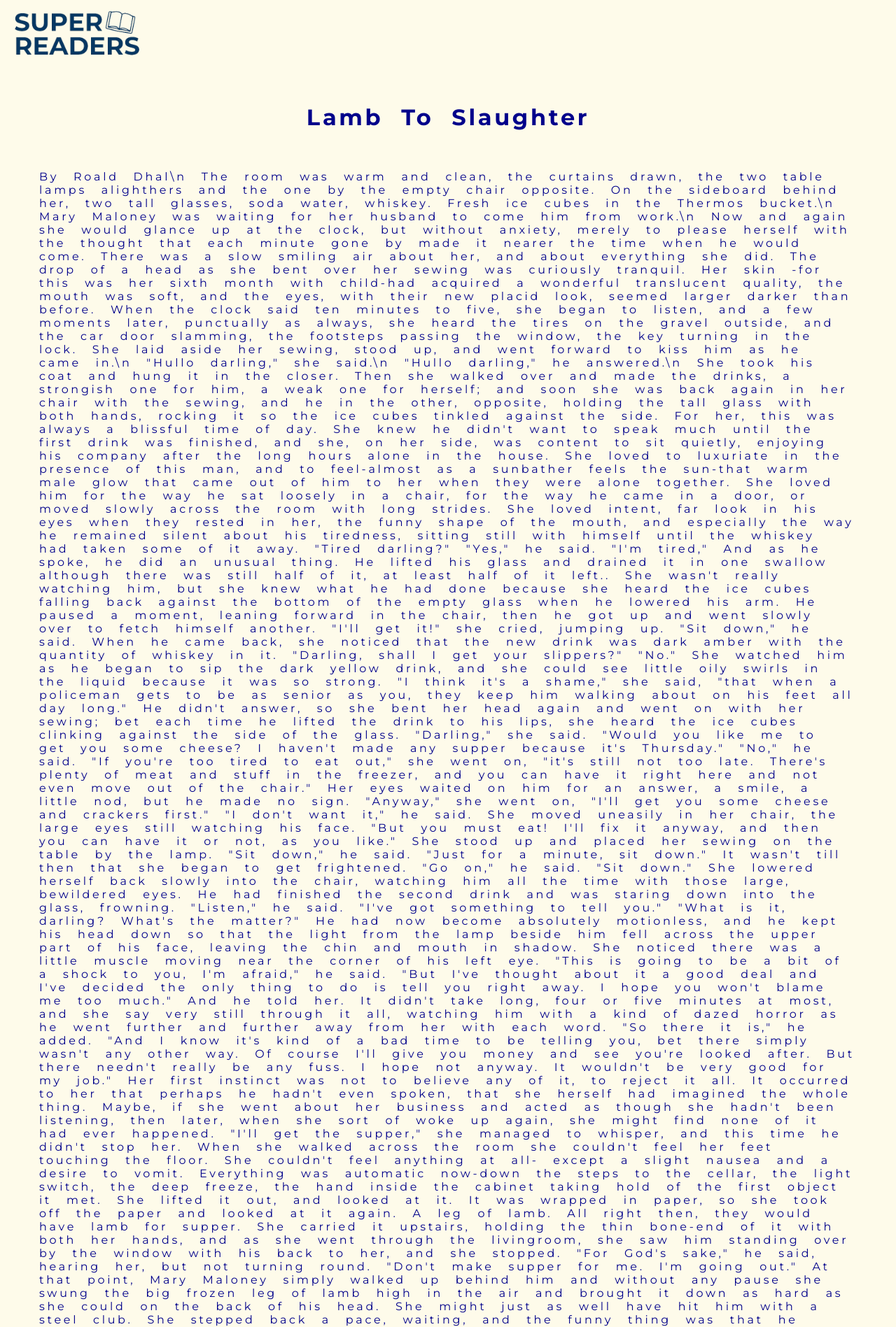
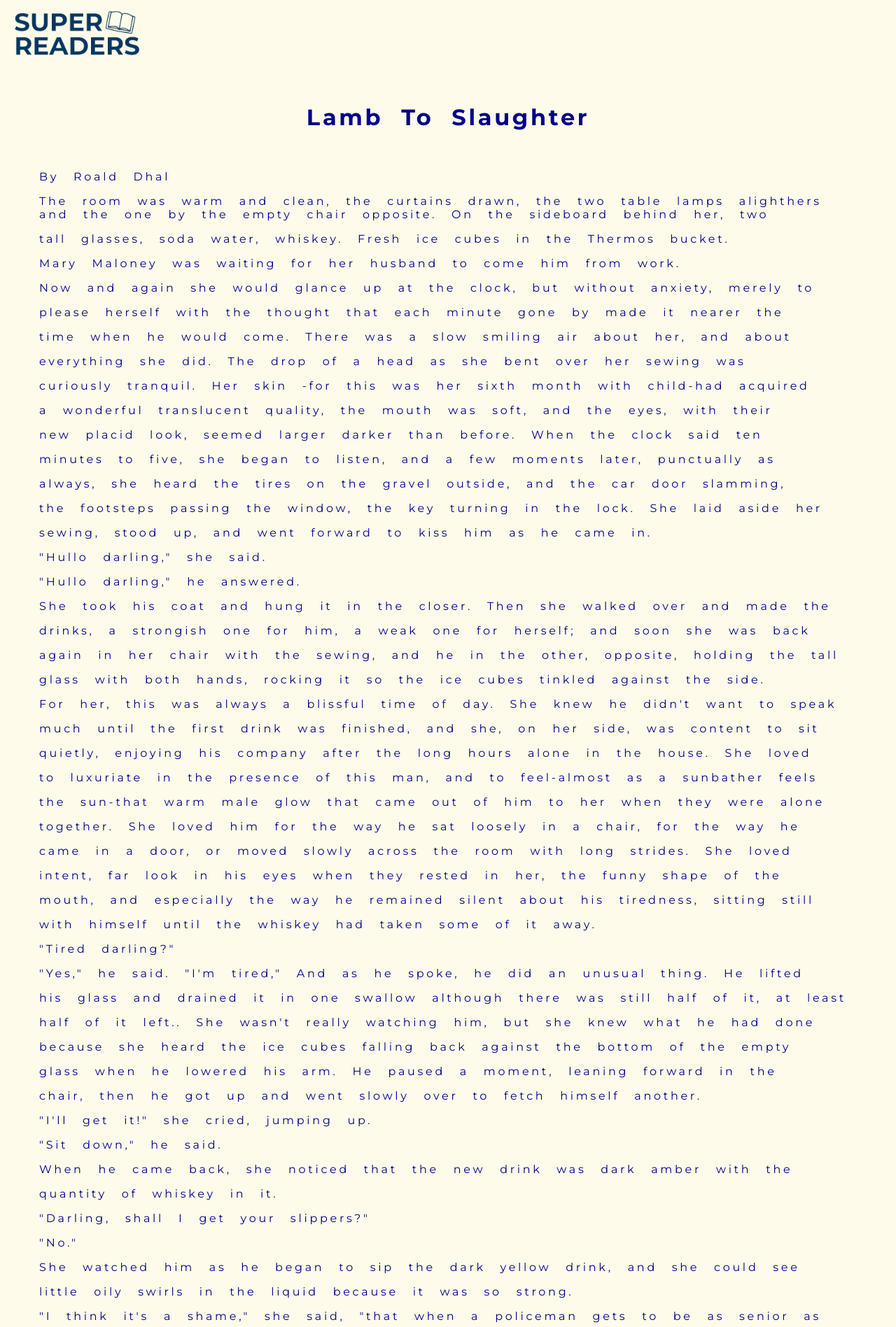
Before and after one commit to linguini1/oec-2024, a Flask app: page /reading/LambToSlaughter in a window 1280 px wide. Shown: the top 1897 px of the page at 70% size. Run offline with Flask 3, Linux system fonts and the light colour scheme.

Commit message:
Fixed formatting for book page.

```diff
--- a/main.py
+++ b/main.py
@@ -34,10 +34,11 @@ def storybank_api(story: str):
         return {"message": f"Story {story} does not exist."}, 400
 
     title, path = data
+    story_contents = ""
     with open(path, "r", encoding="utf-8") as file:
-        story_contents = file.read()
+        for line in file:
+            story_contents += f"<p>{line}</p>"
 
-    story.replace("\n", "<br></br>")
     return render_template("book.html", story=title, story_contents=story_contents)
 
 
--- a/static/assets/LambToSlaughter.txt
+++ b/static/assets/LambToSlaughter.txt
@@ -1,7 +1,7 @@
-By Roald Dhal\n
+By Roald Dhal
 The room was warm and clean, the curtains drawn, the two table lamps alighthers and the one by the empty chair opposite. On the sideboard behind her, two
-tall glasses, soda water, whiskey. Fresh ice cubes in the Thermos bucket.\n
-Mary Maloney was waiting for her husband to come him from work.\n
+tall glasses, soda water, whiskey. Fresh ice cubes in the Thermos bucket.
+Mary Maloney was waiting for her husband to come him from work.
 Now and again she would glance up at the clock, but without anxiety, merely to
 please herself with the thought that each minute gone by made it nearer the
 time when he would come. There was a slow smiling air about her, and about
@@ -12,9 +12,9 @@ new placid look, seemed larger darker than before. When the clock said ten
 minutes to five, she began to listen, and a few moments later, punctually as
 always, she heard the tires on the gravel outside, and the car door slamming,
 the footsteps passing the window, the key turning in the lock. She laid aside her
-sewing, stood up, and went forward to kiss him as he came in.\n
-"Hullo darling," she said.\n
-"Hullo darling," he answered.\n
+sewing, stood up, and went forward to kiss him as he came in.
+"Hullo darling," she said.
+"Hullo darling," he answered.
 She took his coat and hung it in the closer. Then she walked over and made the
 drinks, a strongish one for him, a weak one for herself; and soon she was back
 again in her chair with the sewing, and he in the other, opposite, holding the tall
--- a/static/book.css
+++ b/static/book.css
@@ -3,8 +3,19 @@
   word-spacing: 1.225ch; /* 3.5x letter-spacing */
 }
 
-.title{
-    text-align: center;
-    margin-top: 2cm;
-    margin-bottom: 1.5cm;
+.title {
+  text-align: center;
+  margin-top: 2cm;
+  margin-bottom: 1.5cm;
 }
+
+#back-link {
+  font-size: 2em;
+  font-weight: 500;
+  text-transform: uppercase;
+}
+
+#back-link:hover {
+  font-weight: 600;
+  text-decoration: underline;
+}
--- a/templates/book.html
+++ b/templates/book.html
@@ -10,18 +10,14 @@
 <body>
     {% if story %}
     <h1 class="title">{{ story }}</h1>
-    <p>{{ story_contents }}</p>
     {% else %}
     <h1>Story not found.</h1>
     {% endif %}
 
-    <div class="main-container">
-        <a href="/reading">
-            <div id="book" class="book">
-                <h2>Go back to Reading</h2>
-            </div>
-        </a>
-    </div>
+    <main class="main-container">
+        {% if story %} {{ story_contents | safe}} {% endif %}
+        <a id="back-link" href="/reading"><-- Select a new book</a>
+    </main>
 </body>
 
 </html>
```
